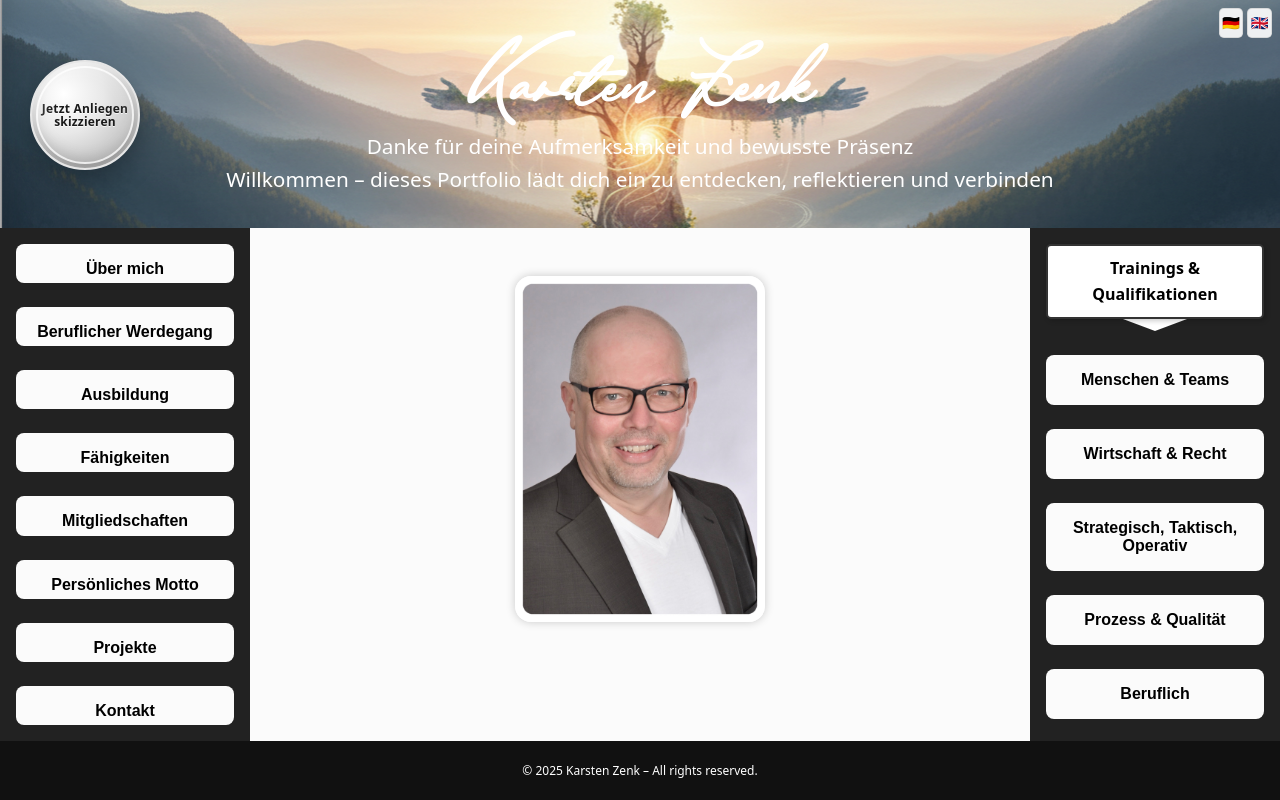
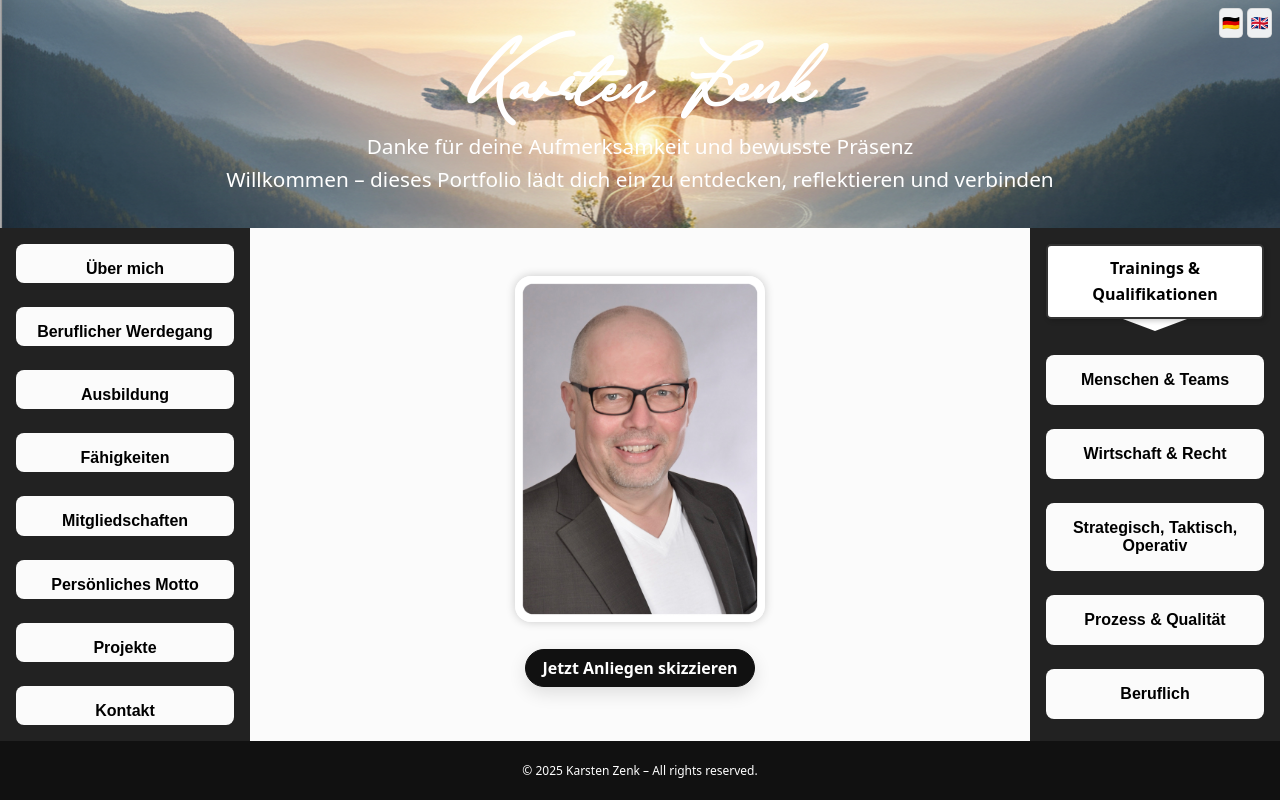
Before and after one commit to karsten2025/Karport2025, a Flask app: page / in a window 1280 px wide. Run offline with Flask 3, Linux system fonts and the light colour scheme.

Commit message:
CTA unter Profilbild + Redirects getestet

```diff
--- a/static/css/style.css
+++ b/static/css/style.css
@@ -759,90 +759,47 @@ body {
   color: #000000;
 }
 
-/* ===== Startbutton links oben ===== */
-.header {
-  position: relative;
-} /* Falls noch nicht gesetzt, damit absolute Position referenziert */
-
-.ignition-wrapper {
-  position: absolute;
-  top: 60px;
-  left: 30px;
-  z-index: 1000;
+/* === CTA unter dem Profilbild =========================================== */
+.cta-under-profile {
+  display: flex;
+  justify-content: center;
+  margin-top: 18px; /* Abstand unter dem Bild */
+  transition: opacity 0.2s ease, transform 0.2s ease;
 }
 
-.ignition-btn {
-  position: relative;
-  display: inline-flex;
-  align-items: center;
-  justify-content: center;
-  width: 110px;
-  height: 110px;
-  border-radius: 999px;
-  /* Grundlook: metallisch */
-  background: radial-gradient(
-    circle at 30% 30%,
-    #fff 0%,
-    #e8e8e8 38%,
-    #cfcfcf 62%,
-    #a9a9a9 100%
-  );
-  border: 2px solid #e6e6e6;
-  box-shadow: inset 0 2px 6px rgba(255, 255, 255, 0.6),
-    inset 0 -8px 14px rgba(0, 0, 0, 0.28), 0 10px 26px rgba(0, 0, 0, 0.28);
-  text-decoration: none;
-  overflow: hidden;
-  transition: transform 0.12s ease, box-shadow 0.12s ease, background 0.2s ease;
+.cta-under-profile.is-hidden {
+  opacity: 0;
+  pointer-events: none;
+  transform: translateY(-4px);
 }
 
-/* Hover: Farbumschlag (dezent → aktiv) */
-.ignition-btn:hover {
-  transform: translateY(-1px);
-  background: radial-gradient(circle at 100% 100%, #ff7e5f 100%);
-  box-shadow: inset 0 2px 10px rgba(255, 255, 255, 0.7),
-    inset 0 -10px 18px rgba(0, 64, 128, 0.25),
-    0 14px 30px rgba(0, 64, 128, 0.25);
+.cta-under-profile .cta-btn {
+  display: inline-block;
+  font-weight: 600;
+  padding: 10px 16px;
+  border-radius: 999px;
+  border: 1px solid #111;
+  color: #fff;
+  background: #111;
+  text-decoration: none;
+  line-height: 1.15;
+  box-shadow: 0 6px 18px rgba(0, 0, 0, 0.12);
+  transition: transform 0.15s ease, background-color 0.2s ease,
+    box-shadow 0.2s ease;
 }
 
-/* Active: klick-feedback */
-.ignition-btn:active {
-  transform: translateY(0);
-  box-shadow: inset 0 3px 14px rgba(0, 0, 0, 0.35),
-    0 8px 18px rgba(0, 0, 0, 0.25);
+.cta-under-profile .cta-btn:hover {
+  background: #222;
+  box-shadow: 0 8px 22px rgba(0, 0, 0, 0.16);
+  transform: translateY(-1px);
 }
 
-/* Text im Button */
-.ignition-text {
-  display: inline-block;
-  text-align: center;
-  line-height: 1.1;
-  font-weight: 700;
-  font-size: 12px; /* passt in 92px Button, zweizeilig */
-  letter-spacing: 0.2px;
-  color: #1a1a1a;
-  text-shadow: 0 1px 0 rgba(255, 255, 255, 0.75);
-  padding: 6px 8px;
-  user-select: none;
-}
-
-/* Kleiner Glanzring (optional, subtil) */
-.ignition-btn::after {
-  content: "";
-  position: absolute;
-  inset: 6px;
-  border-radius: 999px;
-  box-shadow: 0 0 0 2px rgba(255, 255, 255, 0.8),
-    0 0 18px rgba(255, 255, 255, 0.35) inset;
-  pointer-events: none;
-}
-
-/* Responsive: auf sehr schmalen Screens Button minimal kleiner */
-@media (max-width: 480px) {
-  .ignition-btn {
-    width: 82px;
-    height: 82px;
+/* Desktop: leicht kompakter, da Preview meist breiter ist */
+@media (min-width: 1100px) {
+  .cta-under-profile {
+    margin-top: 20px;
   }
-  .ignition-text {
-    font-size: 11px;
+  .cta-under-profile .cta-btn {
+    padding: 9px 16px;
   }
 }
--- a/static/js/script.js
+++ b/static/js/script.js
@@ -167,3 +167,37 @@ document.addEventListener("DOMContentLoaded", function () {
     }
   });
 });
+
+// ---- CTA unter dem Profilbild automatisch ein-/ausblenden ---------------
+(function () {
+  const preview = document.getElementById("preview-content");
+  const cta = document.getElementById("ctaUnderProfile");
+  if (!preview || !cta) return;
+
+  function profileVisible() {
+    // Profile-Startzustand: figure.profile-figure existiert (und ist sichtbar)
+    return !!preview.querySelector(".profile-figure");
+  }
+
+  function updateCTA() {
+    // CTA nur zeigen, wenn NUR das Profilbild im Preview steht
+    // (sprich: sobald Content via Navigation/Akkordeon geladen wird -> ausblenden)
+    const show = profileVisible();
+    cta.classList.toggle("is-hidden", !show);
+  }
+
+  // 1) Beim ersten Laden
+  updateCTA();
+
+  // 2) Auf DOM-Wechsel im Preview reagieren (Navigation lädt andere Inhalte hinein)
+  const mo = new MutationObserver(updateCTA);
+  mo.observe(preview, { childList: true, subtree: true });
+
+  // 3) Sicherstellen, dass ein Klick links/rechts (der Content lädt) das Update triggert
+  const navLeft = document.querySelector(".nav-left");
+  const navRight = document.querySelector(".nav-right");
+  [navLeft, navRight].forEach((el) => {
+    if (!el) return;
+    el.addEventListener("click", () => setTimeout(updateCTA, 50));
+  });
+})();
--- a/templates/index.html
+++ b/templates/index.html
@@ -44,22 +44,6 @@
   <body>
     <!-- 1. HEADER -->
     <header class="header" aria-label="Seitenkopf">
-      <!-- Start-Button: "Jetzt Anliegen skizzieren" -->
-      <!-- Start-Button: "Jetzt Anliegen skizzieren" -->
-      <div class="ignition-wrapper">
-        <a
-          id="ignitionBtn"
-          class="ignition-btn"
-          href="/explore?lang={{ lang|default('de') }}"
-          aria-label="{% if lang == 'de' %}Jetzt Anliegen skizzieren{% else %}Sketch your brief{% endif %}"
-        >
-          <span class="ignition-text">
-            {% if lang == 'de' %}Jetzt&nbsp;Anliegen<br />skizzieren{% else
-            %}Sketch&nbsp;your<br />brief{% endif %}
-          </span>
-        </a>
-      </div>
-
       <!-- NEU: Hamburger Menü-Button, nur auf Mobile sichtbar -->
       <button
         id="mobile-menu-toggle"
@@ -134,6 +118,7 @@
       </div>
 
       <!-- 2b. VORSCHAU (bleibt außerhalb) -->
+      <!-- 2b. VORSCHAU (bleibt außerhalb) -->
       <main id="preview" aria-label="Vorschaufenster – Inhalt zur Auswahl">
         <div id="preview-content">
           <figure class="profile-figure">
@@ -143,6 +128,19 @@
               class="profile-image"
             />
           </figure>
+
+          <!-- CTA unter dem Profilbild -->
+          <div
+            id="ctaUnderProfile"
+            class="cta-under-profile is-hidden"
+            role="region"
+            aria-label="Schnelleinstieg Client-Portal"
+          >
+            <a class="cta-btn" href="/explore">
+              {% if lang == 'de' %}Jetzt Anliegen skizzieren{% else %}Sketch
+              your request{% endif %}
+            </a>
+          </div>
         </div>
       </main>
     </div>
```
Also changed, not shown: 1 other file.
